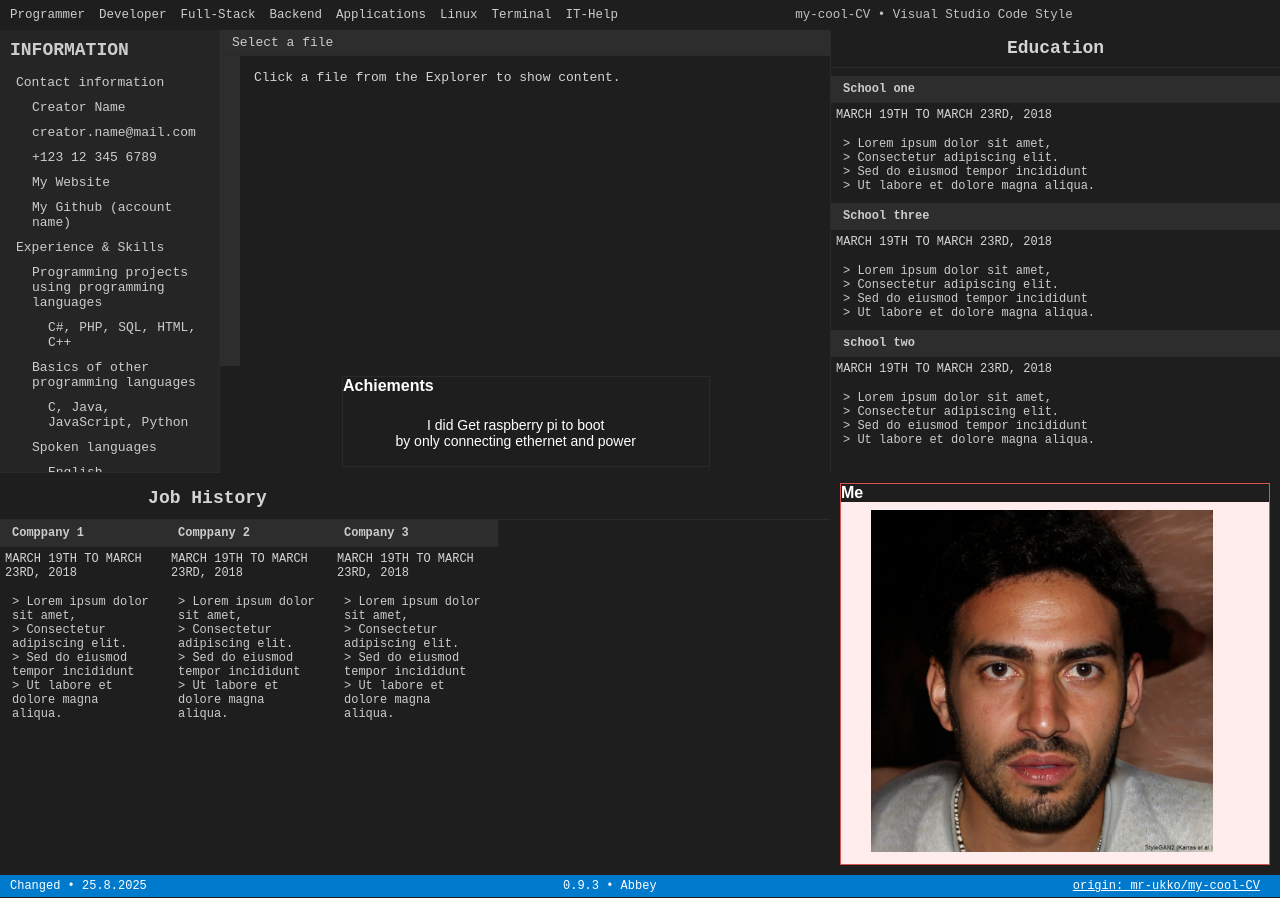
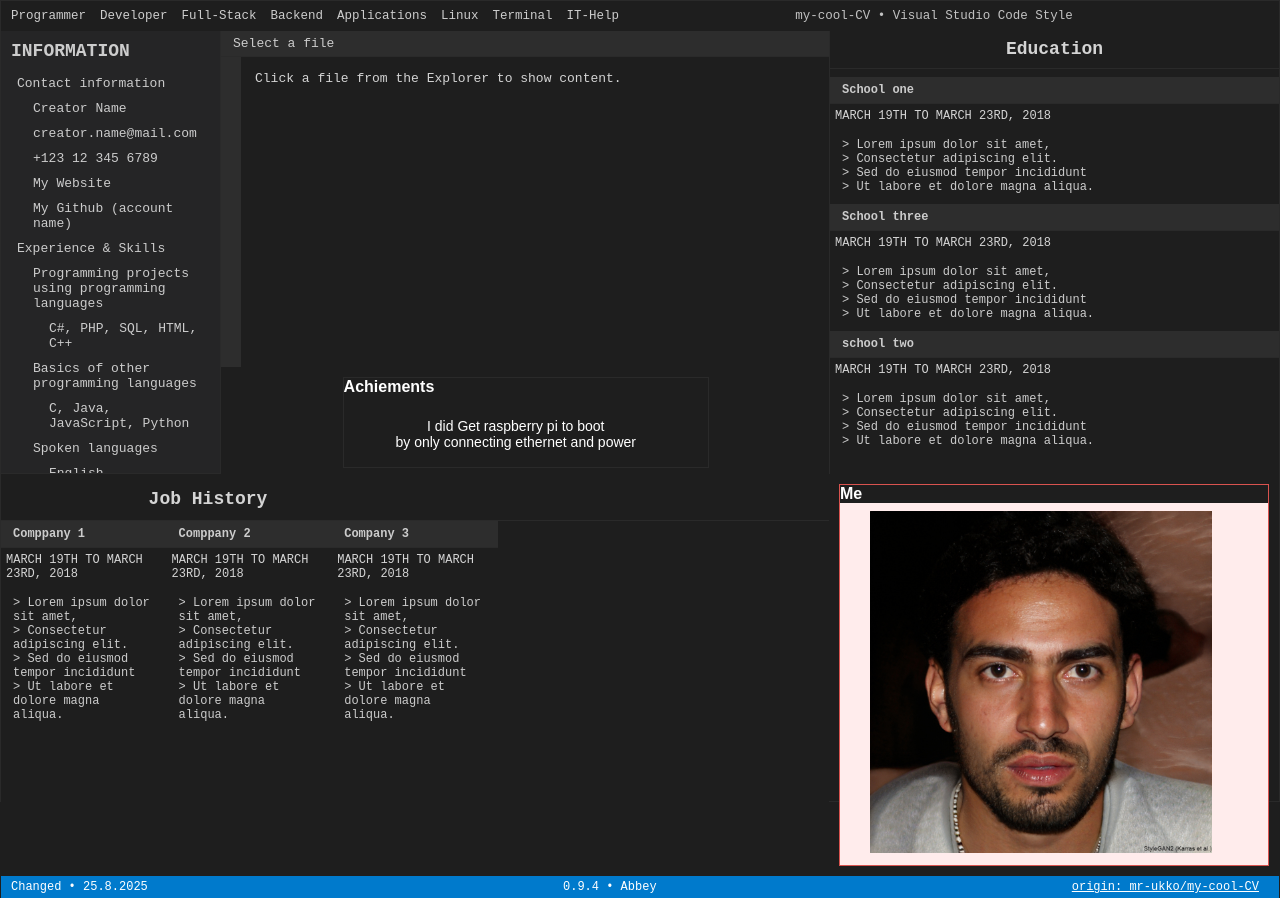
Before and after one commit to mr-ukko/my-cool-CV, a plain HTML site: page index.html in a window 1280 px wide. Drawn offline with Linux system fonts and the light colour scheme; some icons are missing.

Commit message:
0.9.4 • Abby

```diff
--- a/common.css
+++ b/common.css
@@ -1,3 +1,7 @@
+:root{
+  background: #1e1e1e;
+  border: 1px solid #2a2a2a;
+}
 .app {
     display: grid;
     grid-template-rows: 30px 1fr 42px 360px 22px;
--- a/index.html
+++ b/index.html
@@ -73,7 +73,7 @@
     <script src="renderer.js"></script>
     <footer class="statusbar">
       <div>Changed • 25.8.2025</div>
-      <div>0.9.3 • Abbey</div>
+      <div>0.9.4 • Abbey</div>
       <div>
         <div class="codicon codicon-github" style="float: right" title="github">
         </div>
```
